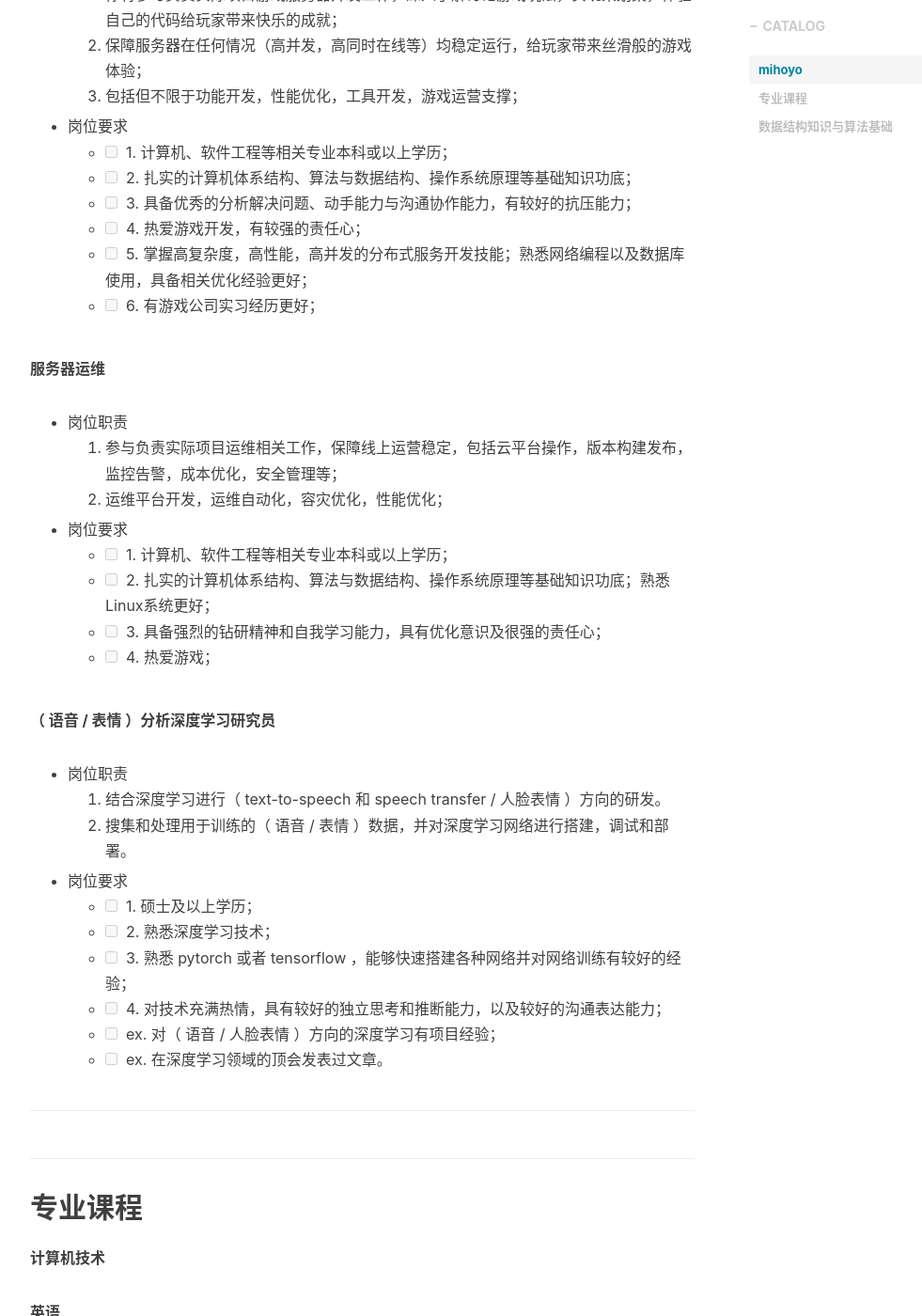
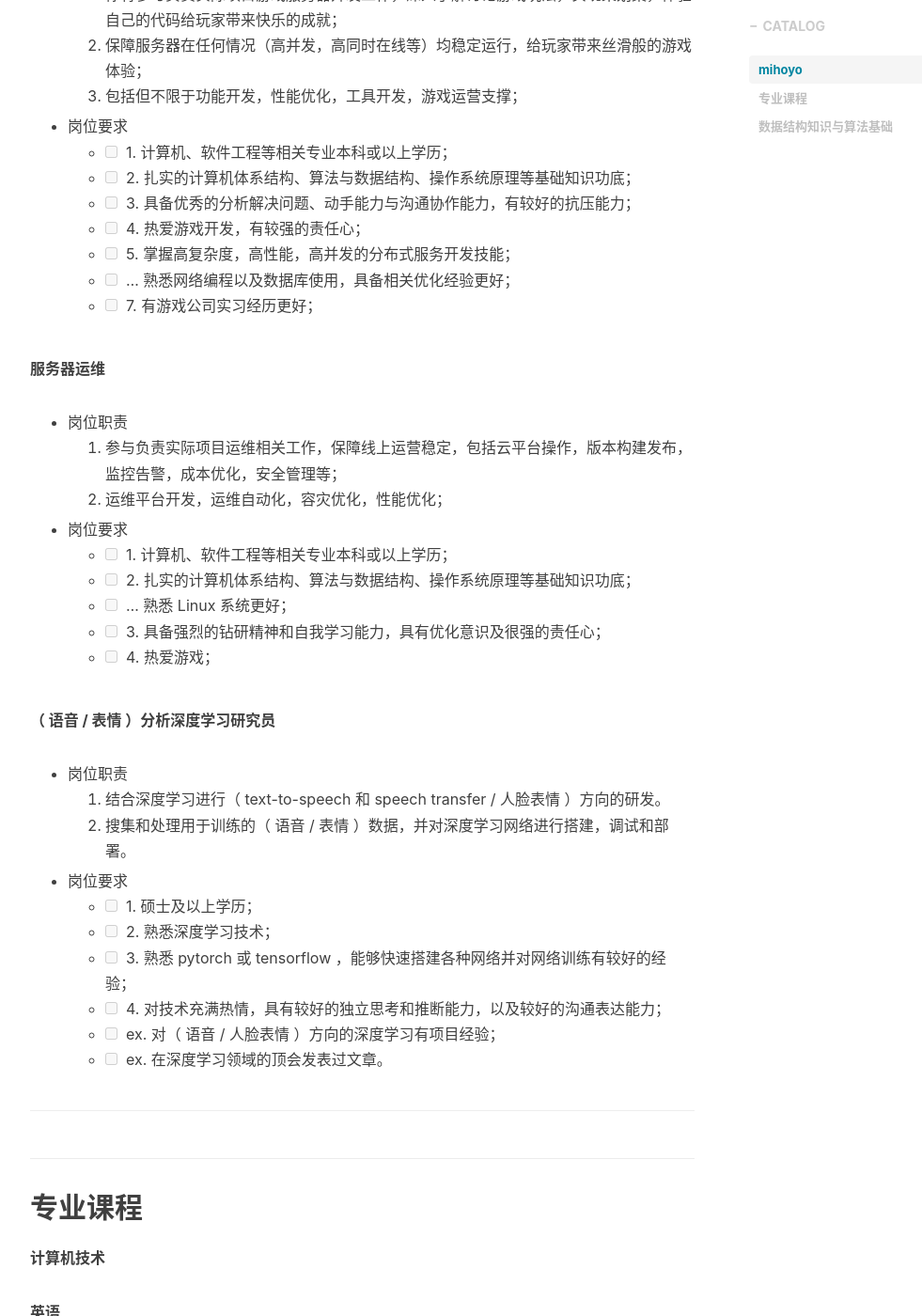
Before and after one commit to hongzhiyin/hongzhiyin.github.io, a Jekyll site: the page built from _posts/Hyperion/2019-11-08-the-moth-who-chases-the-flames.md, in a window 1280 px wide and 1400 px high, scrolled down 1035 px. Shown: the whole window at 94% size, without its empty margins (233-1214 px from the left). Built offline with Jekyll 4.4.1, drawn with Linux system fonts in a browser that asks for light colours; nearby versions of some CDN libraries; comment, search, counter and statistics services are not loaded.

Commit message:
Update 2019-11-08-the-moth-who-chases-the-flames.md

```diff
--- a/_posts/Hyperion/2019-11-08-the-moth-who-chases-the-flames.md
+++ b/_posts/Hyperion/2019-11-08-the-moth-who-chases-the-flames.md
@@ -41,8 +41,9 @@ tags:
   - [ ] &nbsp; 2. 扎实的计算机体系结构、算法与数据结构、操作系统原理等基础知识功底；
   - [ ] &nbsp; 3. 具备优秀的分析解决问题、动手能力与沟通协作能力，有较好的抗压能力；
   - [ ] &nbsp; 4. 热爱游戏开发，有较强的责任心；
-  - [ ] &nbsp; 5. 掌握高复杂度，高性能，高并发的分布式服务开发技能；熟悉网络编程以及数据库使用，具备相关优化经验更好；
-  - [ ] &nbsp; 6. 有游戏公司实习经历更好；
+  - [ ] &nbsp; 5. 掌握高复杂度，高性能，高并发的分布式服务开发技能；
+  - [ ] &nbsp; ... 熟悉网络编程以及数据库使用，具备相关优化经验更好；
+  - [ ] &nbsp; 7. 有游戏公司实习经历更好；
 
 **服务器运维**
 
@@ -52,7 +53,8 @@ tags:
 
 - 岗位要求
   - [ ] &nbsp; 1. 计算机、软件工程等相关专业本科或以上学历；
-  - [ ] &nbsp; 2. 扎实的计算机体系结构、算法与数据结构、操作系统原理等基础知识功底；熟悉Linux系统更好；
+  - [ ] &nbsp; 2. 扎实的计算机体系结构、算法与数据结构、操作系统原理等基础知识功底；
+  - [ ] &nbsp; ... 熟悉 Linux 系统更好；
   - [ ] &nbsp; 3. 具备强烈的钻研精神和自我学习能力，具有优化意识及很强的责任心；
   - [ ] &nbsp; 4. 热爱游戏；
 
@@ -65,7 +67,7 @@ tags:
 - 岗位要求
   - [ ] &nbsp; 1. 硕士及以上学历；
   - [ ] &nbsp; 2. 熟悉深度学习技术；
-  - [ ] &nbsp; 3. 熟悉 pytorch 或者 tensorflow ，能够快速搭建各种网络并对网络训练有较好的经验；
+  - [ ] &nbsp; 3. 熟悉 pytorch 或 tensorflow ，能够快速搭建各种网络并对网络训练有较好的经验；
   - [ ] &nbsp; 4. 对技术充满热情，具有较好的独立思考和推断能力，以及较好的沟通表达能力；
   - [ ] &nbsp; ex. 对（ 语音 / 人脸表情 ）方向的深度学习有项目经验；
   - [ ] &nbsp; ex. 在深度学习领域的顶会发表过文章。
```
